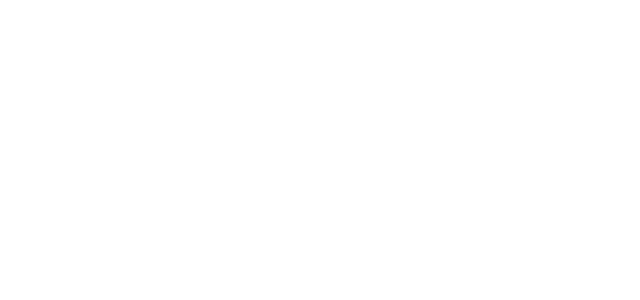
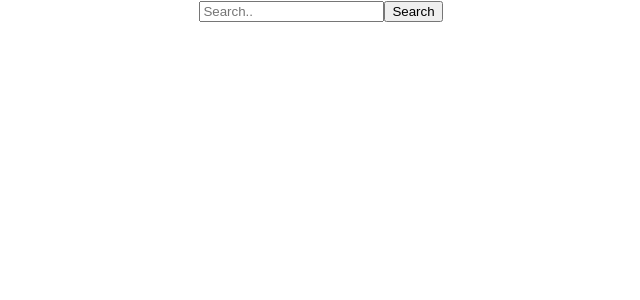
Before and after one commit to projectLewis/Front-End, a React (Create React App) app in the folder better-reads-app/: page / in a window 1280 px wide. Shown: the top 300 px of the page, without its empty margins (319-959 px from the left). Built offline with nearby package versions, Linux system fonts and the light colour scheme.

Commit message:
tidied up home component

```diff
--- a/better-reads-app/src/App.js
+++ b/better-reads-app/src/App.js
@@ -11,6 +11,7 @@ import "./App.css";
 function App() {
   return (
     <div className="App">
+      <Route exact path="/" component={Home} />
       <Route exact path="/login" component={Login} />
       <Route exact path="/register" component={Register} />
     </div>
--- a/better-reads-app/src/components/Home.js
+++ b/better-reads-app/src/components/Home.js
@@ -1,16 +1,43 @@
-import React from 'react'
-import PropTypes from 'prop-types'
+import React, { useState, useEffect } from "react";
+import PropTypes from "prop-types";
+
+import axios from "axios";
 
 function Home(props) {
-    return (
-        <div>
-
-        </div>
-    )
+  const [searchInput, setSearchInput] = useState("");
+  const [searchTerm, setSearchTerm] = useState(null);
+  function handleSubmit(e) {
+    e.preventDefault();
+  }
+  function handleChanges(e) {
+    setSearchInput(e.target.value);
+  }
+  useEffect(() => {
+    if (searchTerm) {
+      axios
+        .get("insert url here", searchTerm)
+        .then(res => {
+          console.log("get search request successful, res is:", res);
+          setSearchTerm("");
+        })
+        .catch(err => console.log(err));
+    }
+  }, [searchTerm]);
+  return (
+    <div>
+      <form onSubmit={handleSubmit}>
+        <input
+          name="description"
+          placeholder="Search.."
+          value={searchInput}
+          onChange={handleChanges}
+        />
+        <button>Search</button>
+      </form>
+    </div>
+  );
 }
 
-Home.propTypes = {
+Home.propTypes = {};
 
-}
-
-export default Home
+export default Home;
--- a/better-reads-app/src/components/Login.js
+++ b/better-reads-app/src/components/Login.js
@@ -14,7 +14,6 @@ function Login(props) {
   }
 
   useEffect(() => {
-    console.log("in useEffect: newUser", user);
     if (user) {
       axios
         .post("https://better-reads-db.herokuapp.com/api/auth/login", user)
@@ -24,9 +23,10 @@ function Login(props) {
           setUsername("");
           setPassword("");
         })
+        .then(res => props.history.push("/"))
         .catch(err => console.log(err));
     }
-  }, [user]);
+  }, [props.history, user]);
 
   return (
     <div>
--- a/better-reads-app/src/components/Register.js
+++ b/better-reads-app/src/components/Register.js
@@ -14,7 +14,6 @@ function Register(props) {
   }
 
     useEffect(() => {
-        console.log("in useEffect: newUser", newUser)
     if (newUser) {
       axios
         .post(
```
